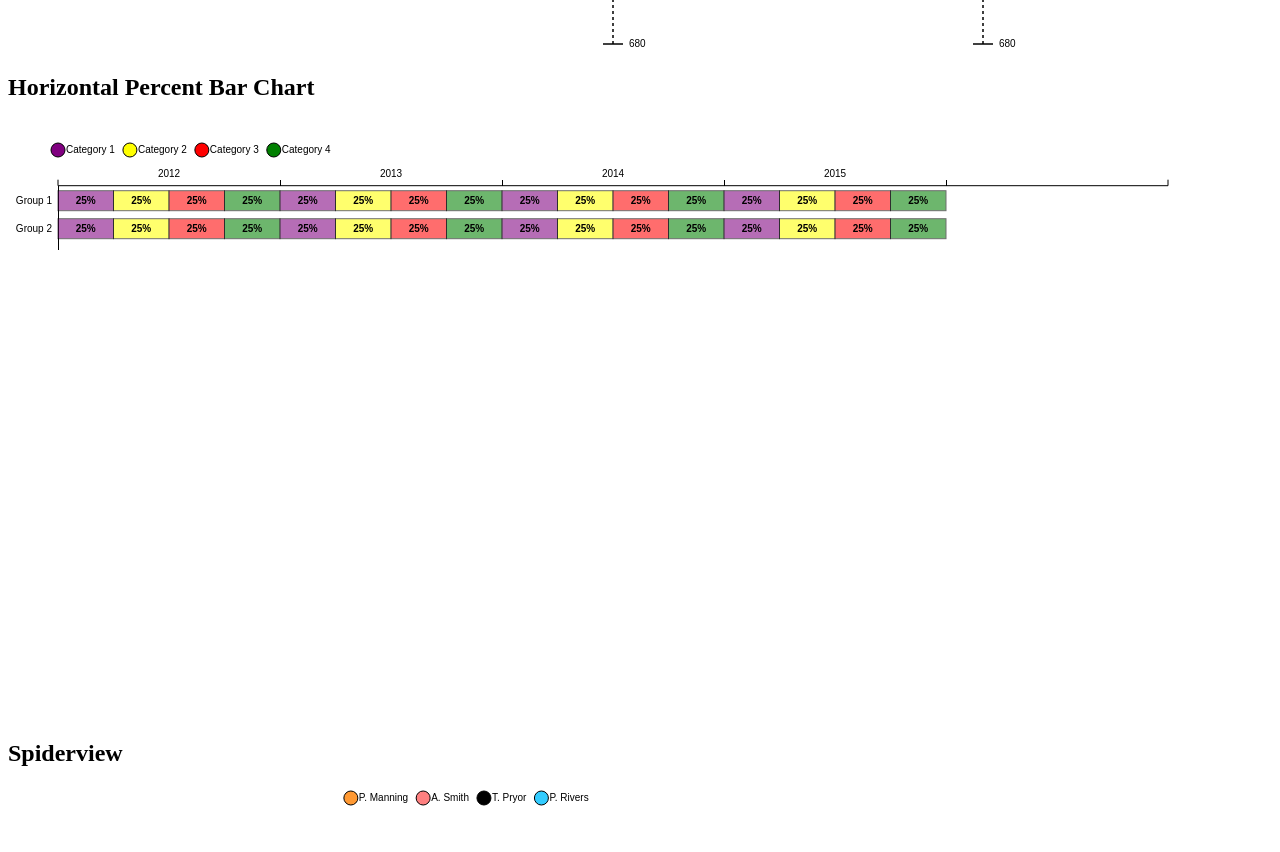
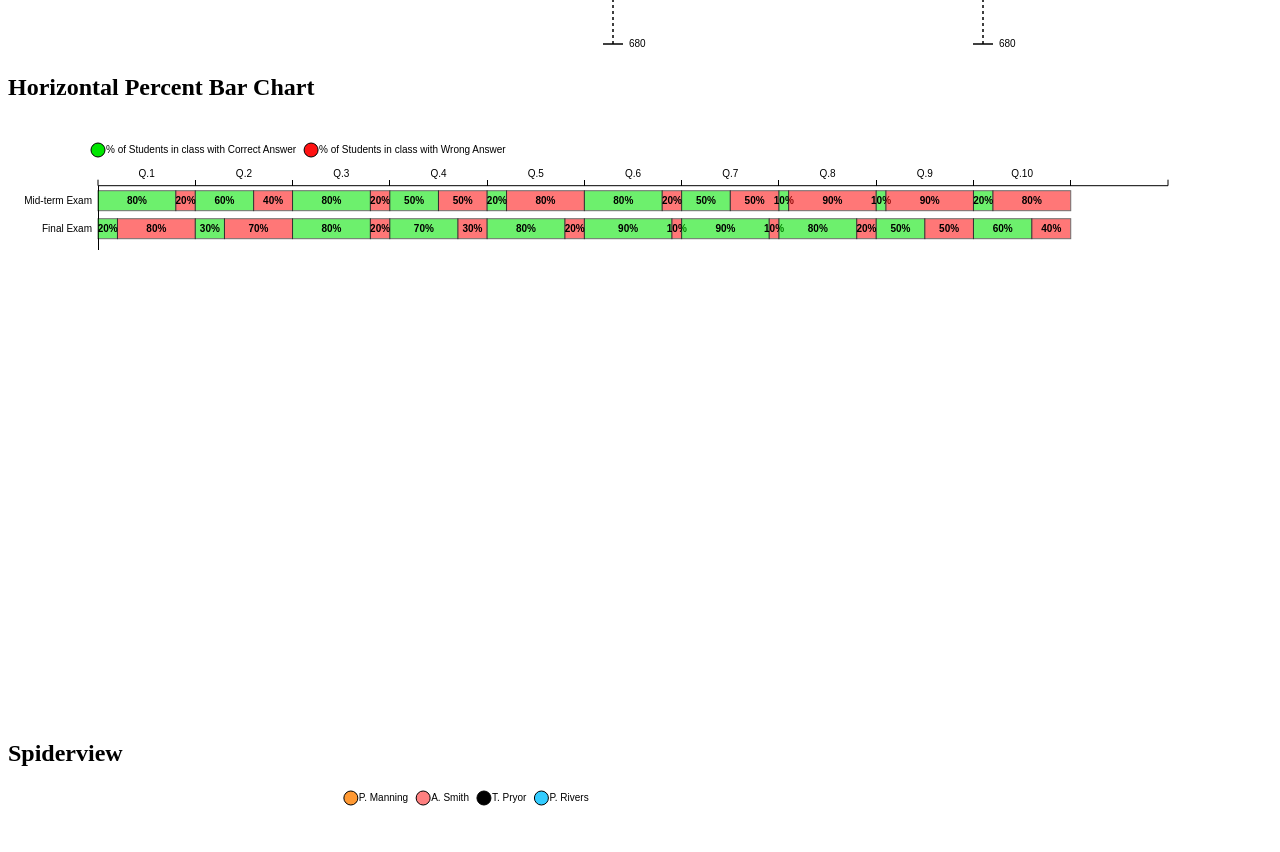
Before and after one commit to rovolution/mtd3, a website: page index.html in a window 1280 px wide. Shown: the part 1340-2192 px from the top of the page. Drawn offline with nearby package versions, Linux system fonts and the light colour scheme.

Commit message:
adding in screenshots for all supported chart types

```diff
--- a/data/horiz-bar-chart-large-data-set.json
+++ b/data/horiz-bar-chart-large-data-set.json
@@ -1,191 +1,191 @@
 [
     {
-        "name": "Category 1",
-        "color": "purple",
+        "name": "% of Students in class with Correct Answer",
+        "color": "#00E600",
         "data": [
             {
-                "groupName": "Group 1",
+                "groupName": "Mid-term Exam",
                 "groupData": [
                     {
-                        "date": "2012",
-                        "percent": 0.25
+                        "date": "Q.1",
+                        "percent": 0.8
                     },
                     {
-                        "date": "2013",
-                        "percent": 0.25
+                        "date": "Q.2",
+                        "percent": 0.6
                     },
                     {
-                        "date": "2014",
-                        "percent": 0.25
+                        "date": "Q.3",
+                        "percent": 0.8
                     },
                     {
-                        "date": "2015",
-                        "percent": 0.25
+                        "date": "Q.4",
+                        "percent": 0.5
+                    },
+                    {
+                        "date": "Q.5",
+                        "percent": 0.2
+                    },
+                    {
+                        "date": "Q.6",
+                        "percent": 0.8
+                    },
+                    {
+                        "date": "Q.7",
+                        "percent": 0.5
+                    },
+                    {
+                        "date": "Q.8",
+                        "percent": 0.1
+                    },
+                    {
+                        "date": "Q.9",
+                        "percent": 0.1
+                    },
+                    {
+                        "date": "Q.10",
+                        "percent": 0.2
                     }
                 ]
             },
             {
-                "groupName": "Group 2",
+                "groupName": "Final Exam",
                 "groupData": [
                     {
-                        "date": "2012",
-                        "percent": 0.25
+                        "date": "Q.1",
+                        "percent": 0.2
                     },
                     {
-                        "date": "2013",
-                        "percent": 0.25
+                        "date": "Q.2",
+                        "percent": 0.3
                     },
                     {
-                        "date": "2014",
-                        "percent": 0.25
+                        "date": "Q.3",
+                        "percent": 0.8
                     },
                     {
-                        "date": "2015",
-                        "percent": 0.25
+                        "date": "Q.4",
+                        "percent": 0.7
+                    },
+                    {
+                        "date": "Q.5",
+                        "percent": 0.8
+                    },
+                    {
+                        "date": "Q.6",
+                        "percent": 0.9
+                    },
+                    {
+                        "date": "Q.7",
+                        "percent": 0.9
+                    },
+                    {
+                        "date": "Q.8",
+                        "percent": 0.8
+                    },
+                    {
+                        "date": "Q.9",
+                        "percent": 0.5
+                    },
+                    {
+                        "date": "Q.10",
+                        "percent": 0.6
                     }
                 ]
             }
         ]
     },
     {
-        "name": "Category 2",
-        "color": "yellow",
+        "name": "% of Students in class with Wrong Answer",
+        "color": "#FF1212",
         "data": [
             {
-                "groupName": "Group 1",
+                "groupName": "Mid-term Exam",
                 "groupData": [
-                    {
-                        "date": "2012",
-                        "percent": 0.25
+                        {
+                        "date": "Q.1",
+                        "percent": 0.2
                     },
                     {
-                        "date": "2013",
-                        "percent": 0.25
+                        "date": "Q.2",
+                        "percent": 0.4
                     },
                     {
-                        "date": "2014",
-                        "percent": 0.25
+                        "date": "Q.3",
+                        "percent": 0.2
                     },
                     {
-                        "date": "2015",
-                        "percent": 0.25
+                        "date": "Q.4",
+                        "percent": 0.5
+                    },
+                    {
+                        "date": "Q.5",
+                        "percent": 0.8
+                    },
+                    {
+                        "date": "Q.6",
+                        "percent": 0.2
+                    },
+                    {
+                        "date": "Q.7",
+                        "percent": 0.5
+                    },
+                    {
+                        "date": "Q.8",
+                        "percent": 0.9
+                    },
+                    {
+                        "date": "Q.9",
+                        "percent": 0.9
+                    },
+                    {
+                        "date": "Q.10",
+                        "percent": 0.8
                     }
                 ]
             },
             {
-                "groupName": "Group 2",
+                "groupName": "Final Exam",
                 "groupData": [
                     {
-                        "date": "2012",
-                        "percent": 0.25
+                        "date": "Q.1",
+                        "percent": 0.8
                     },
                     {
-                        "date": "2013",
-                        "percent": 0.25
+                        "date": "Q.2",
+                        "percent": 0.7
                     },
                     {
-                        "date": "2014",
-                        "percent": 0.25
+                        "date": "Q.3",
+                        "percent": 0.2
                     },
                     {
-                        "date": "2015",
-                        "percent": 0.25
-                    }
-                ]
-            }
-        ]
-    },
-    {
-        "name": "Category 3",
-        "color": "red",
-        "data": [
-            {
-                "groupName": "Group 1",
-                "groupData": [
-                    {
-                        "date": "2012",
-                        "percent": 0.25
+                        "date": "Q.4",
+                        "percent": 0.3
                     },
                     {
-                        "date": "2013",
-                        "percent": 0.25
+                        "date": "Q.5",
+                        "percent": 0.2
                     },
                     {
-                        "date": "2014",
-                        "percent": 0.25
+                        "date": "Q.6",
+                        "percent": 0.1
                     },
                     {
-                        "date": "2015",
-                        "percent": 0.25
-                    }
-                ]
-            },
-            {
-                "groupName": "Group 2",
-                "groupData": [
-                    {
-                        "date": "2012",
-                        "percent": 0.25
+                        "date": "Q.7",
+                        "percent": 0.1
                     },
                     {
-                        "date": "2013",
-                        "percent": 0.25
+                        "date": "Q.8",
+                        "percent": 0.2
                     },
                     {
-                        "date": "2014",
-                        "percent": 0.25
+                        "date": "Q.9",
+                        "percent": 0.5
                     },
                     {
-                        "date": "2015",
-                        "percent": 0.25
-                    }
-                ]
-            }
-        ]
-    },
-    {
-        "name": "Category 4",
-        "color": "green",
-        "data": [
-            {
-                "groupName": "Group 1",
-                "groupData": [
-                    {
-                        "date": "2012",
-                        "percent": 0.25
-                    },
-                    {
-                        "date": "2013",
-                        "percent": 0.25
-                    },
-                    {
-                        "date": "2014",
-                        "percent": 0.25
-                    },
-                    {
-                        "date": "2015",
-                        "percent": 0.25
-                    }
-                ]
-            },
-            {
-                "groupName": "Group 2",
-                "groupData": [
-                    {
-                        "date": "2012",
-                        "percent": 0.25
-                    },
-                    {
-                        "date": "2013",
-                        "percent": 0.25
-                    },
-                    {
-                        "date": "2014",
-                        "percent": 0.25
-                    },
-                    {
-                        "date": "2015",
-                        "percent": 0.25
+                        "date": "Q.10",
+                        "percent": 0.4
                     }
                 ]
             }
--- a/index.html
+++ b/index.html
@@ -361,6 +361,8 @@
            //HORIZONTAL CHART TEST
           var testChart = mtd3.charts.HorizontalPercentOverTimeBarChart();
 
+          testChart.margin({top: 30, right: 40, bottom: 20, left: 90});
+
           d3.select('#horBar')
               .datum(data)
           .transition().duration(1200).call(testChart);
```
Also changed, not shown: README.md, graphics/boxAndWhiskers.png (added), graphics/horizPerctBarChart.png (added), graphics/parallelCoordinates.png (added).
